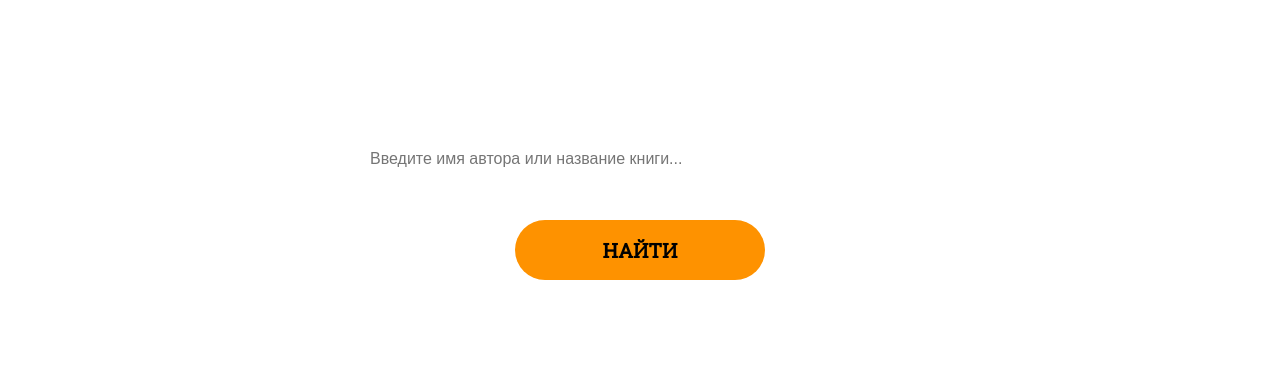
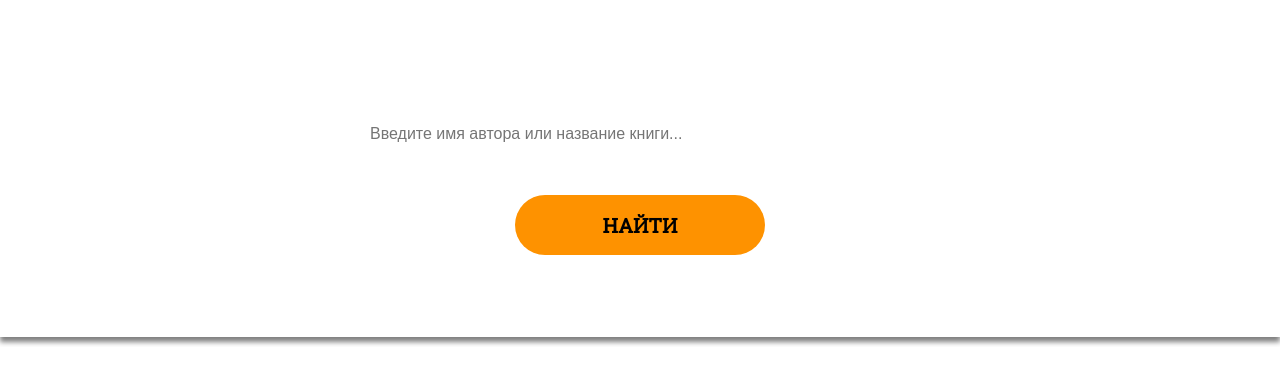
Before and after one commit to Walendemar/git-Jules-Verne-sites, a plain HTML site: page index.html in a window 1280 px wide. Shown: the part 313-689 px from the top of the page. Drawn offline with Linux system fonts and the light colour scheme; a script that the page names is missing.

Commit message:
fix size of intro

```diff
--- a/CSS/style.scss
+++ b/CSS/style.scss
@@ -203,7 +203,7 @@ button {
         flex-direction: column;
         align-items: center;
         justify-content: center;
-        height: 620px;
+        height: 570px;
         margin: 0;
 
         &__textblock {
```
Also changed, not shown: CSS/dist/style.css.
